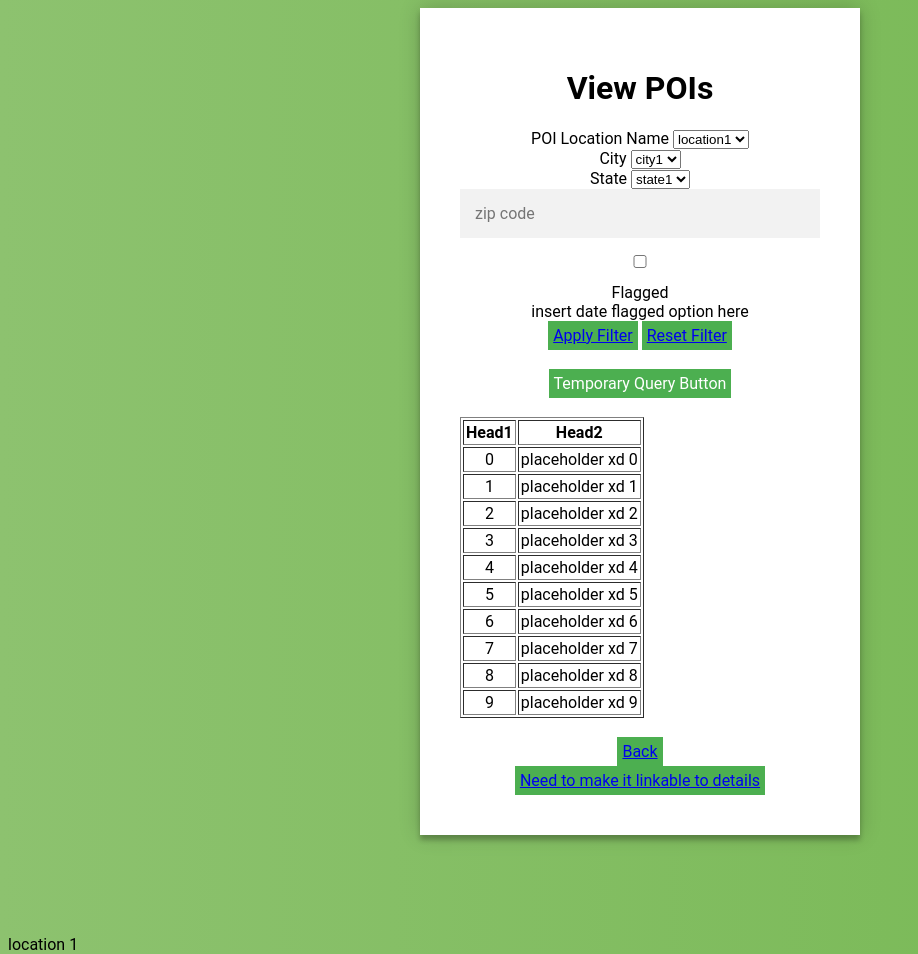
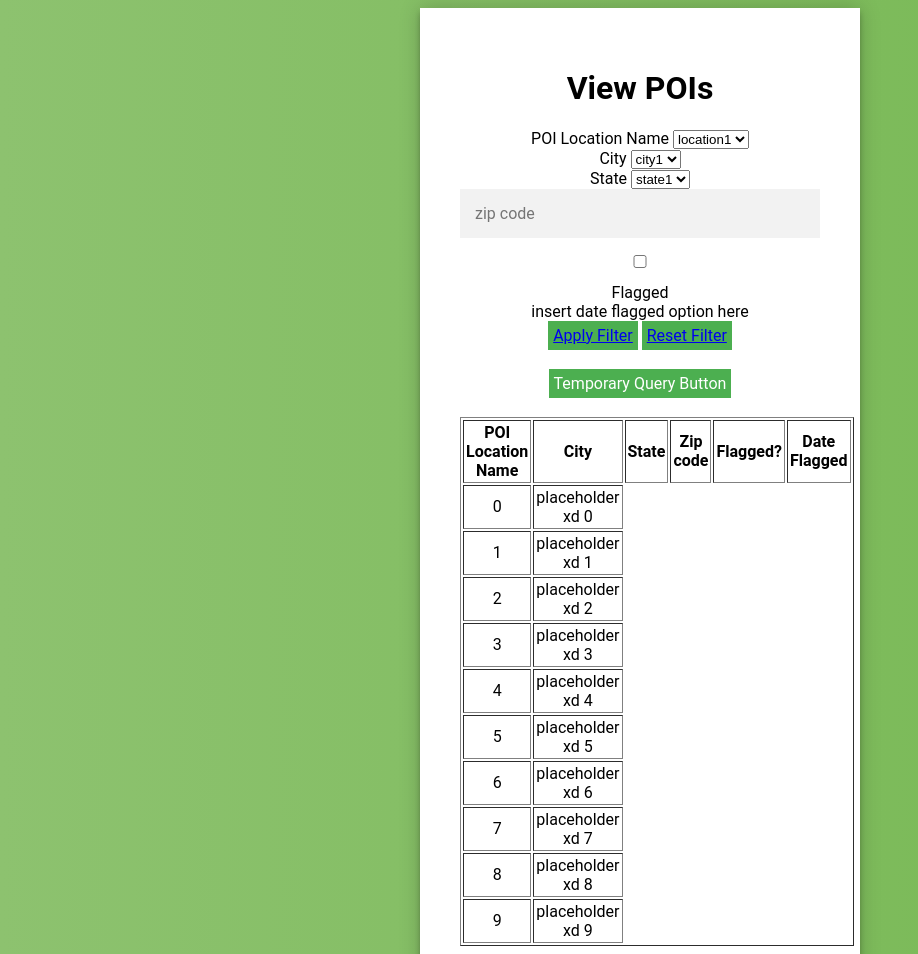
Before and after one commit to brian-cai/CS4400, a PHP site: page /cityOffView.php?location=1 in a window 1280 px wide. Shown: the top 954 px of the page, without its empty margins (0-918 px from the left). Run offline with PHP 8.4, Linux system fonts and the light colour scheme; data that the repository does not hold is empty; some libraries are stand-ins or nearby versions.

Commit message:
expanded headers on cityoffviews and added dropdowns file

```diff
--- a/Front End/cityOffView.php
+++ b/Front End/cityOffView.php
@@ -116,8 +116,12 @@
       <br><br>
       <table border="1" cellspacing="2" cellpadding="2">
       <tr>
-            <th>Head1 </th>
-            <th>Head2 </th>
+            <th>POI Location Name </th>
+            <th>City </th>
+            <th>State </th>
+            <th>Zip code </th>
+            <th>Flagged? </th>
+            <th>Date Flagged </th>
       </tr>
 
       <?php
--- /dev/null
+++ b/Phase 3 SQL/dropdowns.sql
@@ -0,0 +1 @@
+SELECT DISTINCT state FROM LOCATION ORDER BY state
```
